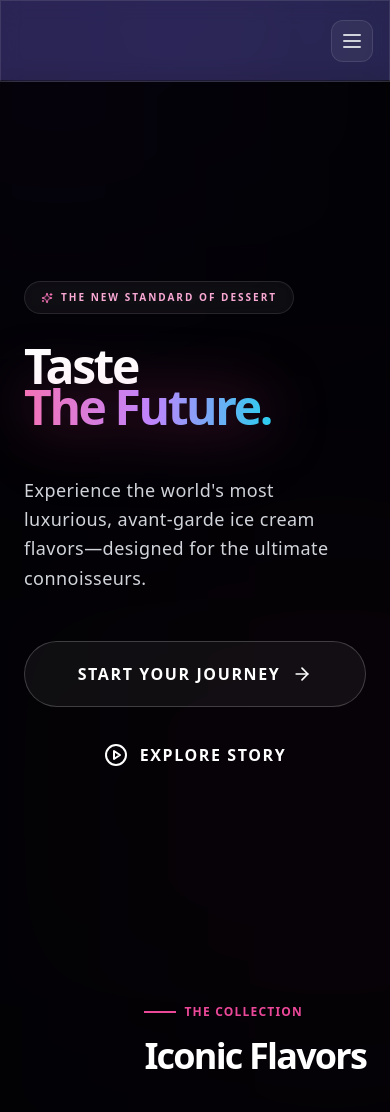
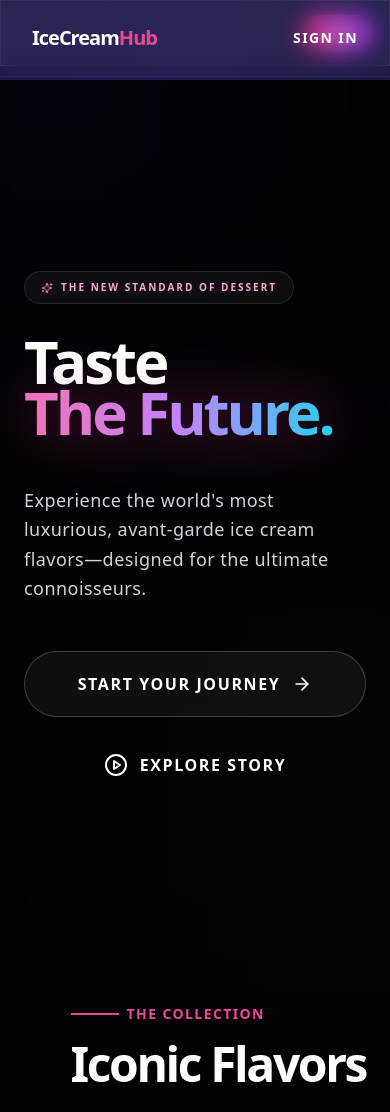
Before and after one commit to AkhilMylaram/IceCream-Hub, a Next.js app in the folder frontend/: page / in a window 390 px wide. Shown: the top 1112 px of the page. Built offline with nearby package versions, Linux system fonts and the light colour scheme.

Commit message:
mobile compartabile

```diff
--- a/frontend/src/app/page.tsx
+++ b/frontend/src/app/page.tsx
@@ -124,6 +124,21 @@ export default function Home() {
         <div className="absolute bottom-[-20%] right-[-10%] w-[50%] h-[50%] bg-pink-600/10 blur-[150px] rounded-full mix-blend-screen" />
       </div>
 
+      {/* HEADER NAV */}
+      <motion.nav
+        initial={{ opacity: 0, y: -20 }}
+        animate={{ opacity: 1, y: 0 }}
+        transition={{ duration: 1, delay: 0.5 }}
+        className="fixed top-0 left-0 w-full z-50 flex justify-between items-center px-8 py-6 backdrop-blur-md border-b border-white/5"
+      >
+        <div className="text-xl font-black tracking-tighter mix-blend-difference z-50">
+          IceCream<span className="text-pink-500">Hub</span>
+        </div>
+        <Link href="/auth" className="text-sm font-semibold tracking-widest uppercase hover:text-pink-400 transition-colors z-50">
+          Sign In
+        </Link>
+      </motion.nav>
+
       {/* SECTION 1: HYPER-CINEMATIC HERO */}
       <section className="relative h-screen flex flex-col items-center justify-center overflow-hidden">
         {/* Parallax Background */}
@@ -151,8 +166,8 @@ export default function Home() {
                 The New Standard of Dessert
                 </motion.div>
 
-                <h1 className="text-5xl md:text-8xl lg:text-9xl font-black tracking-tighter leading-[0.85] text-white drop-shadow-2xl">
-                Taste <br className="hidden sm:block" />
+                <h1 className="text-6xl md:text-8xl lg:text-9xl font-black tracking-tighter leading-[0.85] text-white drop-shadow-2xl">
+                Taste <br />
                 <span className="text-transparent bg-clip-text bg-gradient-to-r from-pink-400 via-purple-400 to-cyan-400 pr-2 pb-4 inline-block drop-shadow-[0_0_30px_rgba(236,72,153,0.5)]">
                     The Future.
                 </span>
@@ -201,11 +216,11 @@ export default function Home() {
           className="flex flex-col md:flex-row justify-between items-end mb-12 gap-8"
         >
           <div>
-            <div className="flex items-center gap-2 text-pink-500 font-bold tracking-widest uppercase text-xs sm:text-sm mb-4">
-              <span className="h-[2px] w-8 sm:w-12 bg-pink-500 inline-block"></span>
+            <div className="flex items-center gap-2 text-pink-500 font-bold tracking-widest uppercase text-sm mb-4">
+              <span className="h-[2px] w-12 bg-pink-500 inline-block"></span>
               The Collection
             </div>
-            <h2 className="text-4xl md:text-7xl font-black text-white tracking-tighter">Iconic Flavors</h2>
+            <h2 className="text-5xl md:text-7xl font-black text-white tracking-tighter">Iconic Flavors</h2>
           </div>
           <p className="text-xl text-gray-400 max-w-md font-light">
             Meticulously engineered blends to transcend mere taste and evoke pure ecstasy.
@@ -279,7 +294,7 @@ export default function Home() {
               <div className="flex items-center gap-2 text-purple-400 font-bold tracking-widest text-sm uppercase mb-6">
                 <ShieldCheck className="w-5 h-5" /> Masterclass Craftsmanship
               </div>
-              <h2 className="text-4xl md:text-7xl font-black text-white leading-[1.1] tracking-tighter">
+              <h2 className="text-5xl md:text-7xl font-black text-white leading-[1.1] tracking-tighter">
                 Perfection is <br/>
                 <span className="text-transparent bg-clip-text bg-gradient-to-r from-gray-400 to-gray-600">Our Baseline.</span>
               </h2>
@@ -323,7 +338,7 @@ export default function Home() {
           transition={{ duration: 1 }}
           className="max-w-4xl w-full relative z-10"
         >
-          <div className="relative border border-white/10 rounded-[3rem] p-12 md:p-24 bg-[#05050A]/80 backdrop-blur-2xl shadow-2xl overflow-hidden group">
+          <div className="relative border border-white/10 rounded-[3rem] p-12 md:p-24 bg-[#050510]/80 backdrop-blur-2xl shadow-2xl overflow-hidden group">
             <div className="absolute inset-0 bg-gradient-to-b from-white/5 to-transparent pointer-events-none"></div>
 
             {/* Hover spotlight effect */}
--- a/frontend/src/components/Navbar.tsx
+++ b/frontend/src/components/Navbar.tsx
@@ -7,7 +7,6 @@ export default function Navbar() {
   const router = useRouter();
   const [user, setUser] = useState<any>(null);
   const [isDropdownOpen, setIsDropdownOpen] = useState(false);
-  const [isMobileMenuOpen, setIsMobileMenuOpen] = useState(false);
 
   const checkUser = () => {
     const stored = localStorage.getItem('user');
@@ -36,7 +35,6 @@ export default function Navbar() {
     localStorage.removeItem('user');
     setUser(null);
     setIsDropdownOpen(false);
-    setIsMobileMenuOpen(false);
     router.push('/');
     window.dispatchEvent(new Event('auth-change')); // Trigger update across tabs/components
   };
@@ -44,19 +42,24 @@ export default function Navbar() {
   return (
     <nav className="fixed w-full z-50 glass top-0 border-b border-white/5 backdrop-blur-2xl">
       <div className="max-w-7xl mx-auto px-4 sm:px-6 lg:px-8">
-        <div className="flex justify-between items-center h-20">
-          <Link href="/" className="flex items-center space-x-2 shrink-0">
-            <span className="text-2xl font-black tracking-tight text-transparent bg-clip-text bg-gradient-to-r from-brand-400 to-purple-400 drop-shadow-sm">
+        <div className="flex justify-between items-center h-16">
+          <Link href="/" className="flex items-center space-x-2">
+            <span className="text-xl sm:text-2xl font-black tracking-tight text-transparent bg-clip-text bg-gradient-to-r from-brand-400 to-purple-400 drop-shadow-sm truncate">
               IceCream Hub
             </span>
           </Link>
 
-          {/* Desktop Navigation */}
-          <div className="hidden md:flex space-x-8 items-center">
+          <div className="flex space-x-4 sm:space-x-8 items-center">
             {user ? (
               <>
-                <Link href="/products" className="text-gray-300 hover:text-white transition-colors font-medium">Products</Link>
-                <Link href="/cart" className="text-gray-300 hover:text-white transition-colors font-medium">Cart</Link>
+                <Link href="/cart" className="text-gray-300 hover:text-white transition-colors font-medium flex items-center">
+                   <span className="hidden sm:inline">Cart</span>
+                   <span className="sm:hidden">
+                    <svg className="w-6 h-6" fill="none" stroke="currentColor" viewBox="0 0 24 24">
+                      <path strokeLinecap="round" strokeLinejoin="round" strokeWidth="2" d="M3 3h2l.4 2M7 13h10l4-8H5.4M7 13L5.4 5M7 13l-2.293 2.293c-.63.63-.184 1.707.707 1.707H17m0 0a2 2 0 100 4 2 2 0 000-4zm-8 2a2 2 0 11-4 0 2 2 0 014 0z" />
+                    </svg>
+                   </span>
+                </Link>
 
                 {/* Profile Dropdown */}
                 <div className="relative profile-dropdown-container">
@@ -75,14 +78,16 @@ export default function Navbar() {
                       </div>
                       <div className="py-2">
                         <Link href="/products" className="block px-4 py-2 text-sm text-gray-300 hover:bg-brand-500/20 hover:text-white transition" onClick={() => setIsDropdownOpen(false)}>
-                          Browse Products
+                          Home
                         </Link>
                         <Link href="/orders" className="block px-4 py-2 text-sm text-gray-300 hover:bg-brand-500/20 hover:text-white transition" onClick={() => setIsDropdownOpen(false)}>
                           My Orders
                         </Link>
-                        <div className="border-t border-white/10 my-1"></div>
                         <button
-                          onClick={handleLogout}
+                          onClick={() => {
+                            handleLogout();
+                            setIsDropdownOpen(false);
+                          }}
                           className="block w-full text-left px-4 py-2 text-sm text-red-400 hover:bg-red-500/10 hover:text-red-300 transition"
                         >
                           Logout
@@ -93,103 +98,13 @@ export default function Navbar() {
                 </div>
               </>
             ) : (
-              <Link href="/auth" className="px-6 py-2.5 rounded-full bg-gradient-to-r from-brand-600 to-purple-600 hover:from-brand-500 hover:to-purple-500 text-white font-semibold transition-all shadow-lg hover:shadow-brand-500/30">
+              <Link href="/auth" className="px-4 sm:px-6 py-2 sm:py-2.5 rounded-full bg-gradient-to-r from-brand-600 to-purple-600 hover:from-brand-500 hover:to-purple-500 text-white font-semibold transition-all shadow-lg hover:shadow-brand-500/30 text-sm sm:text-base">
                 Login
               </Link>
             )}
           </div>
-
-          {/* Mobile Menu Button */}
-          <div className="md:hidden flex items-center space-x-4">
-            {user && (
-               <Link href="/cart" className="relative p-2 text-gray-300 hover:text-white transition-colors">
-                <svg className="w-6 h-6" fill="none" stroke="currentColor" viewBox="0 0 24 24">
-                  <path strokeLinecap="round" strokeLinejoin="round" strokeWidth="2" d="M3 3h2l.4 2M7 13h10l4-8H5.4M7 13L5.4 5M7 13l-2.293 2.293c-.63.63-.184 1.707.707 1.707H17m0 0a2 2 0 100 4 2 2 0 000-4zm-8 2a2 2 0 11-4 0 2 2 0 014 0z" />
-                </svg>
-               </Link>
-            )}
-            <button
-              onClick={() => setIsMobileMenuOpen(!isMobileMenuOpen)}
-              className="p-2 rounded-xl bg-white/5 border border-white/10 text-gray-300 hover:text-white transition-all transform active:scale-95"
-            >
-              <svg className="w-6 h-6" fill="none" stroke="currentColor" viewBox="0 0 24 24">
-                {isMobileMenuOpen ? (
-                  <path strokeLinecap="round" strokeLinejoin="round" strokeWidth="2" d="M6 18L18 6M6 6l12 12" />
-                ) : (
-                  <path strokeLinecap="round" strokeLinejoin="round" strokeWidth="2" d="M4 6h16M4 12h16M4 18h16" />
-                )}
-              </svg>
-            </button>
-          </div>
         </div>
       </div>
-
-      {/* Mobile Menu Dropdown */}
-      {isMobileMenuOpen && (
-        <div className="md:hidden glass border-t border-white/5 animate-slide-down">
-          <div className="px-4 pt-2 pb-6 space-y-2">
-            {user ? (
-              <>
-                <div className="flex items-center space-x-4 px-3 py-4 border-b border-white/5 mb-2">
-                  <div className="w-12 h-12 rounded-full bg-gradient-to-br from-brand-500 to-purple-600 flex items-center justify-center text-white font-bold text-xl shadow-lg">
-                    {user.name ? user.name.charAt(0).toUpperCase() : 'U'}
-                  </div>
-                  <div className="flex-1 min-w-0">
-                    <p className="text-base font-semibold text-white truncate">{user.name}</p>
-                    <p className="text-xs text-gray-400 truncate">{user.email || 'Premium Member'}</p>
-                  </div>
-                </div>
-                <Link
-                  href="/products"
-                  className="block px-4 py-3 rounded-xl text-gray-300 hover:bg-white/5 hover:text-white transition"
-                  onClick={() => setIsMobileMenuOpen(false)}
-                >
-                  Browse Products
-                </Link>
-                <Link
-                  href="/orders"
-                  className="block px-4 py-3 rounded-xl text-gray-300 hover:bg-white/5 hover:text-white transition"
-                  onClick={() => setIsMobileMenuOpen(false)}
-                >
-                  My Orders
-                </Link>
-                <Link
-                  href="/cart"
-                  className="block px-4 py-3 rounded-xl text-gray-300 hover:bg-white/5 hover:text-white transition"
-                  onClick={() => setIsMobileMenuOpen(false)}
-                >
-                  My Cart
-                </Link>
-                <div className="pt-2">
-                  <button
-                    onClick={handleLogout}
-                    className="w-full text-left px-4 py-3 rounded-xl text-red-400 bg-red-500/5 hover:bg-red-500/10 transition font-medium"
-                  >
-                    Logout
-                  </button>
-                </div>
-              </>
-            ) : (
-              <div className="p-2 space-y-4">
-                 <Link
-                  href="/products"
-                  className="block px-4 py-3 rounded-xl text-gray-300 hover:bg-white/5 hover:text-white transition"
-                  onClick={() => setIsMobileMenuOpen(false)}
-                >
-                  Browse Products
-                 </Link>
-                 <Link
-                  href="/auth"
-                  className="block w-full text-center py-4 rounded-2xl bg-gradient-to-r from-brand-600 to-purple-600 text-white font-bold text-lg shadow-lg"
-                  onClick={() => setIsMobileMenuOpen(false)}
-                >
-                  Login / Join Now
-                </Link>
-              </div>
-            )}
-          </div>
-        </div>
-      )}
     </nav>
   );
 }
```
Also changed, not shown: frontend/src/app/globals.css (+0 -9 lines).
